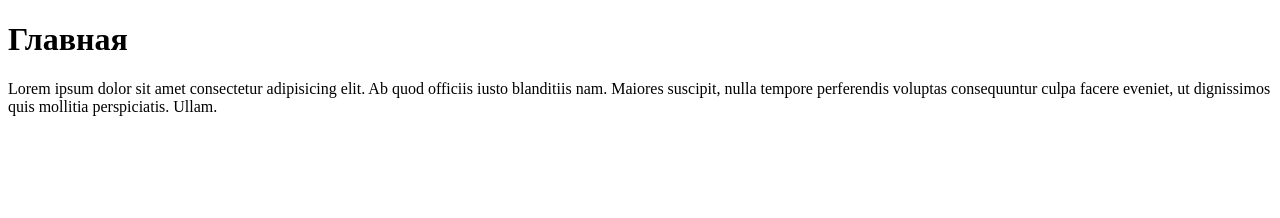
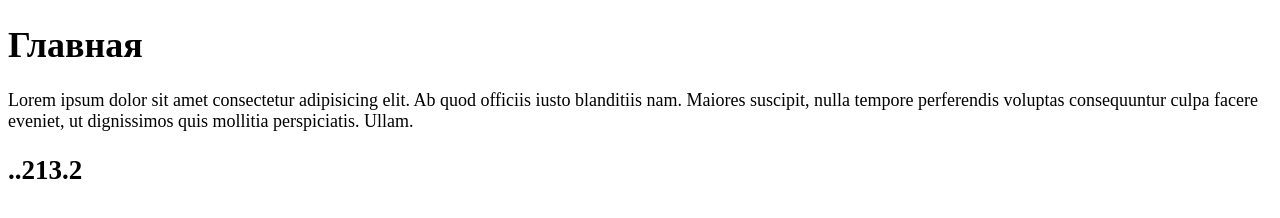
Before and after one commit to IvanGurjev/test1, a plain HTML site: page index.html in a window 1280 px wide. Drawn offline with Linux system fonts and the light colour scheme.

Commit message:
set style for body

```diff
--- a/css/styles.css
+++ b/css/styles.css
@@ -0,0 +1,4 @@
+body{
+    text-shadow: 2px;
+    font-size: large;
+}
--- a/index.html
+++ b/index.html
@@ -10,6 +10,6 @@
 <body>
     <h1>Главная</h1>
     <p>Lorem ipsum dolor sit amet consectetur adipisicing elit. Ab quod officiis iusto blanditiis nam. Maiores suscipit, nulla tempore perferendis voluptas consequuntur culpa facere eveniet, ut dignissimos quis mollitia perspiciatis. Ullam.</p>
-
+    <h2>..213.2</h2>
 </body>
 </html>
```
